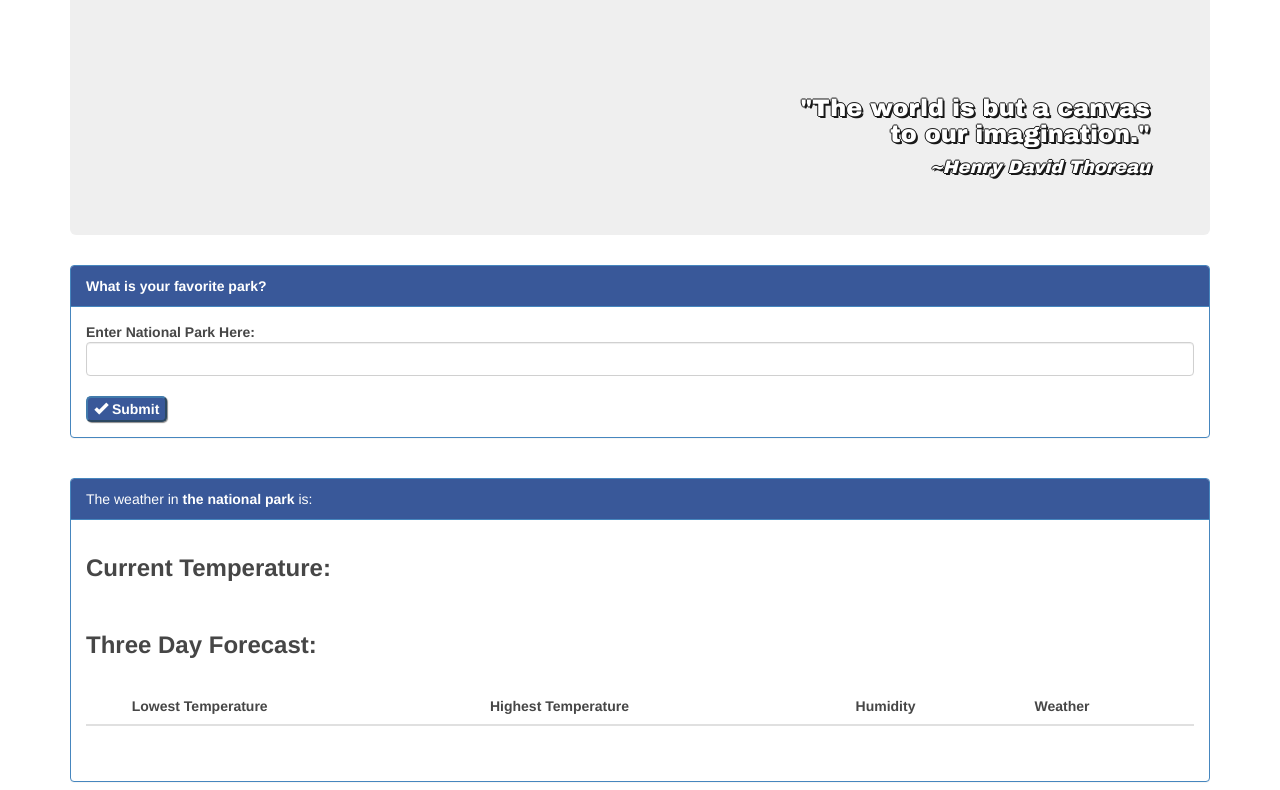
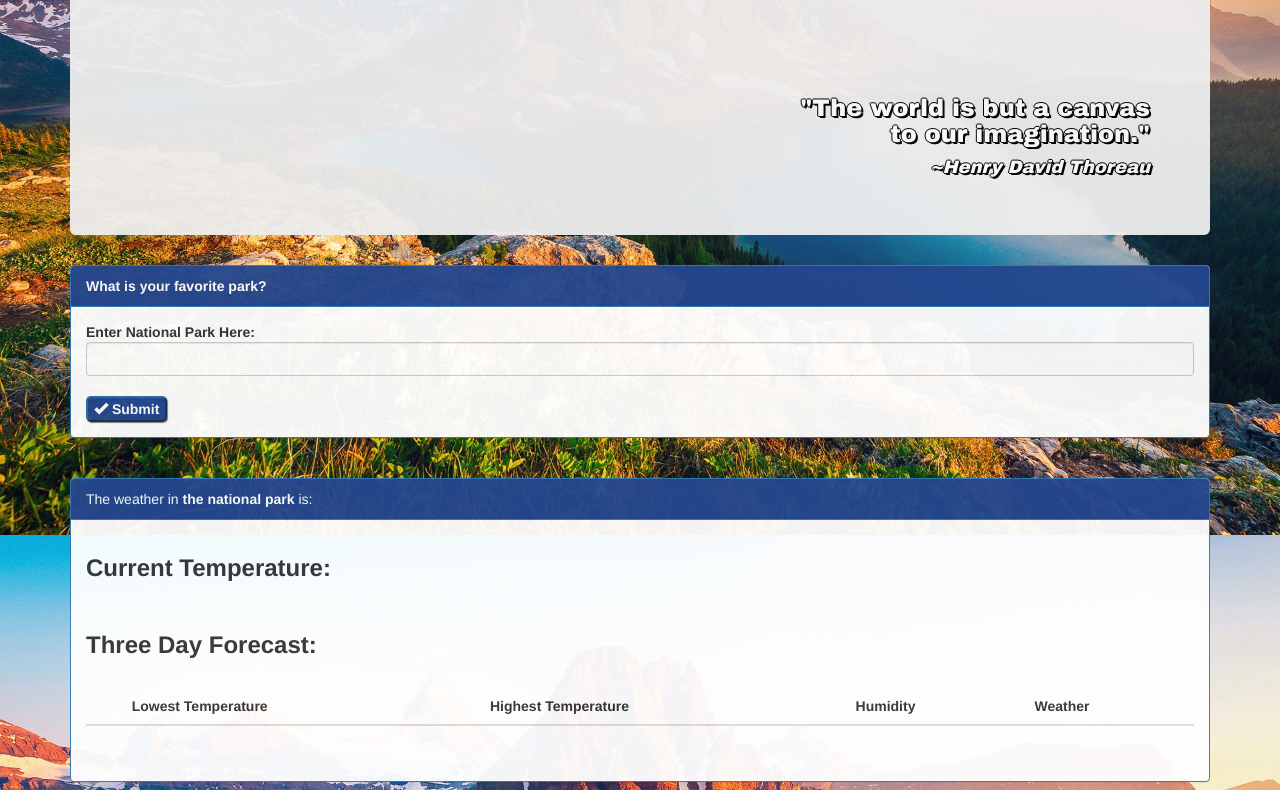
Before and after one commit to Kmasteller/Project1-ZZ_AC_BF_KM, a plain HTML site: page index.html in a window 1280 px wide. Shown: the part 265-1055 px from the top of the page. Drawn offline with nearby package versions, Linux system fonts and the light colour scheme; some packages are replaced by stand-ins of ours; no server answers.

Commit message:
Fixed background issue, arranged code

```diff
--- a/assets/css/style.css
+++ b/assets/css/style.css
@@ -1,3 +1,10 @@
+body {
+    background-position: absolute;
+    background-repeat: repeat;
+    background-attachment: fixed;
+    background-size: 100%;
+    overflow: scroll;
+}
 
 #login, #signup {
 	float: right;
@@ -7,19 +14,20 @@
 }
 
 #top-jumbo {
-	margin-top: 10px;
+    margin-top: 10px;
 	font-family: "Arial Black", Gadget, sans-serif;
 	background-image: url(../../assets/images/header-image.jpg);
 	color: white;
 	background-position: 0% 25%;
-  background-size: cover;
-  background-repeat: no-repeat;
-  clear: both;
-  text-shadow: 2px 2px black, -1px 0 black, 0 1px black, 1px 0 black, 0 -1px black;
+    background-size: cover;
+    background-repeat: no-repeat;
+    clear: both;
+    text-shadow: 2px 2px black, -1px 0 black, 0 1px black, 1px 0 black, 0 -1px black;
+    opacity: none;
 }
 
 .container{
-	opacity: 0.9;
+	opacity: 0.95;
 }
 
 .weather {
--- a/assets/javascript/app.js
+++ b/assets/javascript/app.js
@@ -1,6 +1,7 @@
+// console.log("yo ho ho");
+// Global Variables
+var lat, long, map, userRef, userId;
 
-console.log("yo ho ho");
-var lat, long, map, userRef, userId;
 $(document).ready(function(){
   var background = $("body");
   //need to set image full screen size
@@ -26,7 +27,7 @@ $(document).ready(function(){
     current = current % backgrounds.length;
     console.log(current);
     background.css("background-image", backgrounds[current]);
-    // background.css("background-reoeat",no-repeat);
+    // background.css("background-repeat",no-repeat);
     // background.css("background-position",center);
     // background.css("background-attachment", fixed);
     // background.fadeIn(5000);
@@ -35,7 +36,7 @@ $(document).ready(function(){
   // function changeBackgroundSmoothly(){
   //   background.fadeOut(5000, nextBackground);
   // }
-  setInterval(nextBackground,10000);
+  setInterval(nextBackground,5000);
 
   // setInterval(changeBackgroundSmoothly,10000);
 
@@ -48,6 +49,7 @@ $("#login").on("click", function(){
   // window.location.href='loginAC.html';
   window.open("loginAC.html","_blank");
 });
+
 $("#signup").on("click", function(){
   //prevent button default
   event.preventDefault();
@@ -55,32 +57,31 @@ $("#signup").on("click", function(){
   window.open("loginAC.html","_blank");
 });
 
-
-// console.log("yo ho ho");
-var lat, long, map;
-
 //when user clicked on submit button
 $("#submit").on("click", function (event) {
   //prevent button default
   event.preventDefault();
   // console.log("hey you clicked me")
   var parkEntered = $("#nationalPark").val().trim();
+
   console.log(parkEntered);
+
   var queryUrl = "https://maps.googleapis.com/maps/api/geocode/json?address=" + parkEntered + "&key=AIzaSyDygNCUy0c-ktsxgQh54x83Rdza88YjOYg"
-  $.ajax({
-    url: queryUrl,
-    method: "GET"
-  }).done(function(response){
+
+  $.ajax({url: queryUrl, method: "GET"})
+    .done(function(response){
       console.log(response)
       lat = response.results[0].geometry.location.lat;
       long = response.results[0].geometry.location.lng;
       var coordinates = {lat: lat, lng: long}
       console.log(lat, long)
+
     map = new google.maps.Map(document.getElementById('mapHere'), {
       center: coordinates,
       mapTypeId: 'satellite',
       zoom: 10
     });
+
     var infowindow = new google.maps.InfoWindow({});
 
     var marker, i;
@@ -105,7 +106,7 @@ $("#submit").on("click", function (event) {
 
      //show weather
 
-    console.log(lat, long);
+    // console.log(lat, long);
 
     var queryURL = "http://api.openweathermap.org/data/2.5/forecast?lat="+lat+"&lon="+long+"&APPID=8ba24065d724869e93ccd260b06096e5";
 
@@ -124,7 +125,6 @@ $("#submit").on("click", function (event) {
       //current temperature
       var currentTemp = ((response.list[0].main.temp - 273.15) * 1.8 + 32).toFixed(2);
       console.log(currentTemp);
-
       //assume lowest temp is the min. temp. at midnight
       //assume highest temp is the max. temp. at noon
       var lowTemp = ((response.list[2].main.temp_min - 273.15) * 1.8 + 32).toFixed(2);
@@ -137,7 +137,6 @@ $("#submit").on("click", function (event) {
       //weather
       var weather = response.list[2].weather[0].main;
       console.log(weather);
-
       var lowTemp2 = ((response.list[11].main.temp_min - 273.15) * 1.8 + 32).toFixed(2);
       console.log(lowTemp2);
       var highTemp2 = ((response.list[15].main.temp_max - 273.15) * 1.8 + 32).toFixed(2);
@@ -148,7 +147,6 @@ $("#submit").on("click", function (event) {
        //weather
       var weather2 = response.list[11].weather[0].main;
       console.log(weather2);
-
       var lowTemp3 = ((response.list[20].main.temp_min - 273.15) * 1.8 + 32).toFixed(2);
       console.log(lowTemp3);
       var highTemp3 = ((response.list[24].main.temp_max - 273.15) * 1.8 + 32).toFixed(2);
@@ -421,8 +419,8 @@ $("#submit").on("click", function (event) {
     alert("That park was not found. Please ensure your spelling is correct.");
   }
 
-    var queryURL = "https://developer.nps.gov/api/v1/parks?parkCode=" +
-      parkCode + "&api_key=UWw1lG6XxvjBIgZpCUchXWJTbKHTFkWzqYEFJ5xE";
+  var queryURL = "https://developer.nps.gov/api/v1/parks?parkCode=" + parkCode + "&api_key=UWw1lG6XxvjBIgZpCUchXWJTbKHTFkWzqYEFJ5xE";
+
   $.ajax({
     url: queryURL,
     method: "GET"
@@ -442,7 +440,6 @@ $("#submit").on("click", function (event) {
   }
 
   reset();
-
 
 });
 // Get the modal
@@ -478,6 +475,7 @@ const config = {
     storageBucket: "nps-website.appspot.com",
     messagingSenderId: "950698846561"
 };
+
 firebase.initializeApp(config);
 
 var database = firebase.database();
@@ -497,7 +495,7 @@ const config = {
   // sign in
   const promise = auth.signInWithEmailAndPassword(email,pass);
   promise.catch(function(e){
-      console.log(e.message)
+    console.log(e.message);
   });
 });
 
@@ -518,14 +516,13 @@ const config = {
   // add a realtime listener
 firebase.auth().onAuthStateChanged(function(firebaseUser) {
   if(firebaseUser) {
-      userId = firebaseUser.uid
-      console.log(userId)
+    userId = firebaseUser.uid;
+    console.log(userId);
     userRef = database.ref("/users/" + userId);
-      console.log(userRef)
-      waiter()
+    console.log(userRef);
+    waiter();
     console.log(firebaseUser);
-    }
-    else {
+  } else {
       console.log('not logged in');
   }
 });
@@ -533,18 +530,13 @@ const config = {
 
 //this will be the command that we will use to create favorite park subObj push our favorite parks on button click
 //userRef.child("favParks").push("please")
-
-
 //we were having control flow issues with the user ref being undefined thats why we made this function
-
 function waiter () {
   userRef.child("favParks").on("value", function(snap){
-    console.log("chiilde was added")
+    console.log("child was added");
     //this is looping over all our favParks and we do stuff yet to be decided
     snap.forEach(function(childSnapshot) {
-          console.log(childSnapshot.val())
+        console.log(childSnapshot.val());
     })
   })
 }
-
-});
--- a/index.html
+++ b/index.html
@@ -45,28 +45,14 @@
 				</div>
 			</div>
 	  	</div>
-
 	</div>
 
 	<div class="jumbotron text-right" id="top-jumbo">
 		<button class="btn btn-primary" id="myBtn">Login</button>
-<!-- 		<nav class="form-inline my-2 my-lg-0">
-			<!-- Navbar content -->
-<!-- 			<form class="form-inline">
-<!-- 				<button class="btn btn-outline-success my-2 my-sm-0" type="button" id="signup">Sign up</button> -->
-<!-- 				<button class="btn btn-outline-success my-2 my-sm-0" type="button" id="login">Log in</button>
-			</form>					 -->
-<!-- 		</nav>
-		<div class="jumbotron text-right" id="top-jumbo"> --> -->
-
-<!-- 			<h1><strong>Better National Park Service</strong><h1> -->
-<!-- 			<h3><strong>Top 10 National Parks Info</strong></h3> -->
-
 		<h1><strong>National <br> Park Search</strong><h1>
 		<br>
 		<h3><strong>"The world is but a canvas <br> to our imagination."</strong></h3>
 		<h4><strong><i>~Henry David Thoreau</i></strong></h4>
-
 	</div>
 
 	<div class="panel panel-primary">
@@ -80,7 +66,6 @@
 	</div>
 
 	<br>
-
 
 	<div id="weather" class="panel panel-primary">
 		<div class="panel-heading">The weather in <strong><span id="nationalParkName"> the national park </span></strong> is:</div>
@@ -101,7 +86,6 @@
 					</tr>
 				</thead>
 				<tbody>
-
 				</tbody>
 			</table>
 			<br>
@@ -111,9 +95,10 @@
 	<br>
 
 	<div id="mapHere" class="jumbotron" style="height: 400px; width: 100%; font-size: 36px">
-			<div><strong><span id="nationalParkName"> </span>is located:</strong>
+		<div><strong><span id="nationalParkName"> </span>is located:</strong></div>
 	</div>
-		</div>
+
+	<br>
 
 	<div class="panel panel-primary">
 		<div class="panel-heading">For more information about the National Park you selected, click on the link below:
@@ -126,10 +111,7 @@
 	</div>
 
 </div>
-
 <!-- link to js file -->
-
-
 	<script src="https://maps.googleapis.com/maps/api/js?key=AIzaSyBdOY7A0Xu1EtE4TJm-kPUzEf71Tte7KIc&libraries=places"></script>
 	<script src="https://code.jquery.com/jquery-3.2.1.min.js" integrity="sha256-hwg4gsxgFZhOsEEamdOYGBf13FyQuiTwlAQgxVSNgt4=" crossorigin="anonymous"></script>
 	<script src="https://www.gstatic.com/firebasejs/4.6.0/firebase.js"></script>
```
Lines whose indentation alone changed are shown as unchanged.
